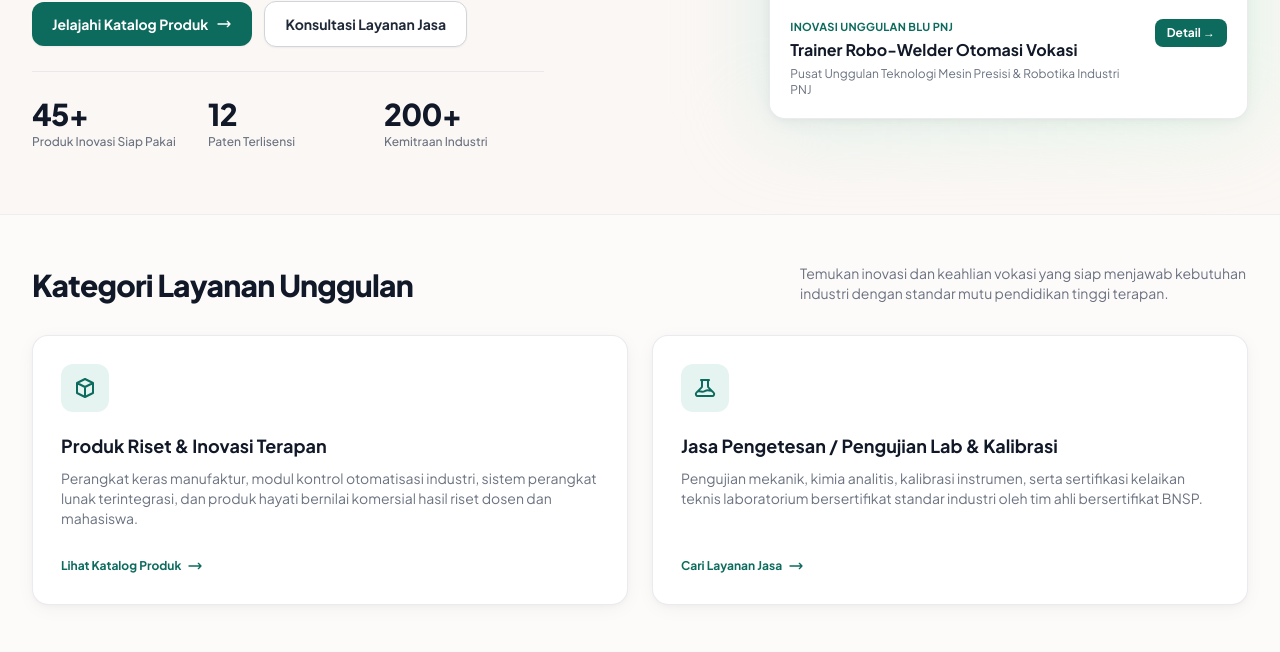
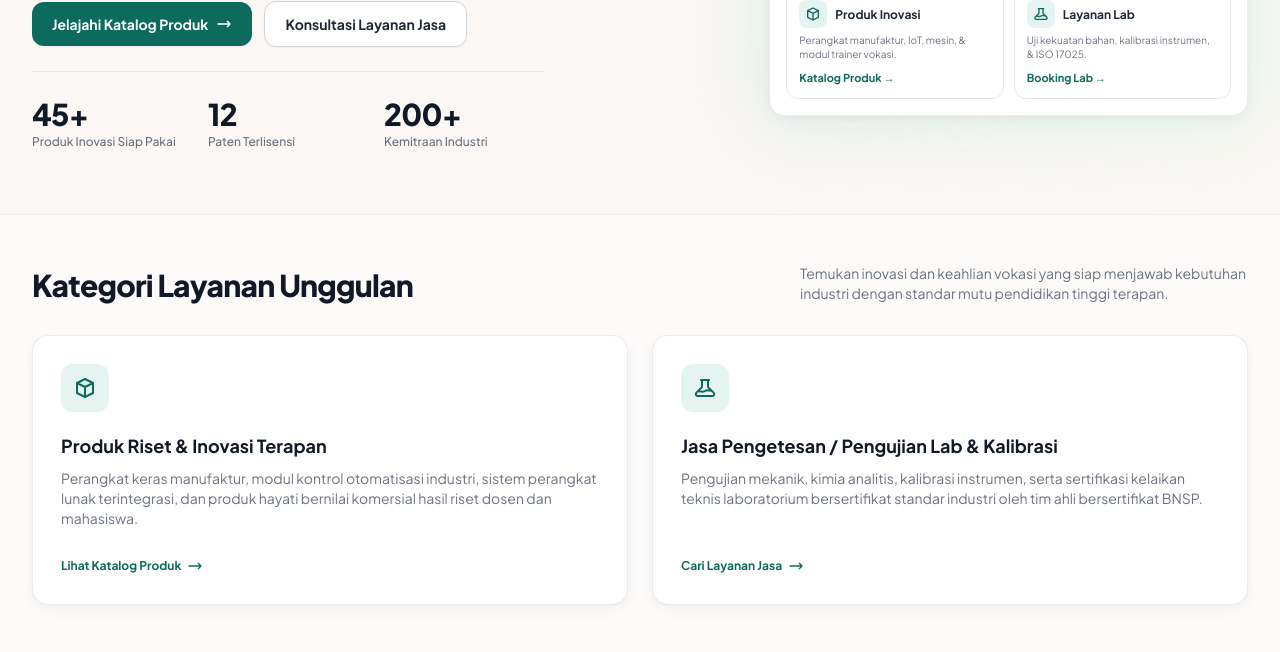
Before and after one commit to pompomv/pnj-prime, a Laravel app: template resources/views/home.blade.php in a window 1280 px wide. Shown: the part 466-1118 px from the top of the page. Run offline with Laravel 12, Linux system fonts and the light colour scheme; the template is opened without the code that fills it: most values are stand-ins (such as "Sample title", 1, 10 or a date in 2020); some libraries are stand-ins or nearby versions.

Commit message:
feat(home): replace single product hero card with dual quick-access showcase card for products and lab services

```diff
--- a/resources/views/home.blade.php
+++ b/resources/views/home.blade.php
@@ -203,7 +203,7 @@
 
                 </div>
 
-                {{-- Right Column: Featured Visual Card --}}
+                {{-- Right Column: Dual Quick-Access Showcase Card --}}
                 <div class="lg:col-span-5 relative">
                     <div class="relative mx-auto max-w-md lg:max-w-none">
                         {{-- Background decorative blur --}}
@@ -212,30 +212,56 @@
                         {{-- Card container --}}
                         <div class="bg-white rounded-2xl overflow-hidden card-shadow border border-gray-200/80 group">
                             {{-- Image Container --}}
-                            <div class="relative h-64 sm:h-72 w-full overflow-hidden bg-gray-100">
+                            <div class="relative h-56 sm:h-64 w-full overflow-hidden bg-gray-100">
                                 <img
                                     src="https://images.unsplash.com/photo-1581092160607-ee22621dd758?auto=format&fit=crop&w=800&q=80"
-                                    alt="Pusat Riset Mesin Presisi PNJ"
+                                    alt="Pusat Riset Terapan & Laboratorium Terpadu PNJ"
                                     class="w-full h-full object-cover group-hover:scale-105 transition-transform duration-500"
                                 >
-                                <div class="absolute inset-0 bg-gradient-to-t from-black/70 via-black/20 to-transparent"></div>
-                                <div class="absolute top-3 left-3 bg-white/90 backdrop-blur-md px-3 py-1 rounded-full text-[10px] font-extrabold text-teal-800 tracking-wide uppercase">
-                                    Fasilitas Lab Terakreditasi
+                                <div class="absolute inset-0 bg-gradient-to-t from-black/80 via-black/30 to-transparent"></div>
+                                <div class="absolute top-3 left-3 bg-white/95 backdrop-blur-md px-3 py-1 rounded-full text-[10px] font-extrabold text-teal-800 tracking-wide uppercase flex items-center gap-1.5 shadow-sm">
+                                    <span class="w-1.5 h-1.5 rounded-full bg-emerald-500 animate-pulse"></span>
+                                    Portal Layanan Resmi BLU PNJ
+                                </div>
+                                <div class="absolute bottom-3 left-4 right-4 text-white">
+                                    <div class="text-[10px] font-semibold text-teal-200 uppercase tracking-wider">Ekosistem Riset Vokasi</div>
+                                    <h3 class="text-base sm:text-lg font-bold leading-tight mt-0.5">Solusi Teknologi &amp; Pengujian Industri Terpadu</h3>
                                 </div>
                             </div>
 
-                            {{-- Pinned Info Card at Bottom --}}
-                            <div class="p-5 bg-white">
-                                <div class="flex items-start justify-between gap-3">
-                                    <div>
-                                        <div class="text-[11px] font-bold text-teal-primary tracking-wide uppercase">Inovasi Unggulan BLU PNJ</div>
-                                        <h3 class="text-base font-bold text-gray-900 mt-0.5">Trainer Robo-Welder Otomasi Vokasi</h3>
-                                        <p class="text-xs text-gray-500 mt-1">Pusat Unggulan Teknologi Mesin Presisi &amp; Robotika Industri PNJ</p>
+                            {{-- Dual Quick-Access Mini Actions --}}
+                            <div class="p-4 bg-white grid grid-cols-2 gap-2.5 border-t border-gray-100">
+                                {{-- Option 1: Produk Inovasi --}}
+                                <a href="{{ route('katalog.produk') }}" class="p-3 rounded-xl border border-gray-200 hover:border-teal-primary hover:bg-teal-50/50 transition group/item flex flex-col justify-between">
+                                    <div class="flex items-center gap-2 mb-1.5">
+                                        <div class="w-7 h-7 rounded-lg flex items-center justify-center shrink-0" style="background-color: #E6F4F1;">
+                                            <svg class="w-4 h-4 text-teal-primary" fill="none" viewBox="0 0 24 24" stroke="currentColor" stroke-width="2">
+                                                <path stroke-linecap="round" stroke-linejoin="round" d="M20 7l-8-4-8 4m16 0l-8 4m8-4v10l-8 4m0-10L4 7m8 4v10M4 7v10l8 4"/>
+                                            </svg>
+                                        </div>
+                                        <span class="text-xs font-bold text-gray-800 group-hover/item:text-teal-primary leading-tight">Produk Inovasi</span>
                                     </div>
-                                    <a href="{{ route('marketplace.index') }}" class="shrink-0 px-3 py-1.5 rounded-lg text-xs font-bold text-white bg-teal-primary hover:bg-teal-800 transition">
-                                        Detail &rarr;
-                                    </a>
-                                </div>
+                                    <p class="text-[10px] text-gray-500 leading-snug line-clamp-2 mb-2">Perangkat manufaktur, IoT, mesin, &amp; modul trainer vokasi.</p>
+                                    <div class="text-[11px] font-bold text-teal-primary flex items-center gap-1">
+                                        Katalog Produk &rarr;
+                                    </div>
+                                </a>
+
+                                {{-- Option 2: Layanan Lab --}}
+                                <a href="{{ route('katalog.lab') }}" class="p-3 rounded-xl border border-gray-200 hover:border-teal-primary hover:bg-teal-50/50 transition group/item flex flex-col justify-between">
+                                    <div class="flex items-center gap-2 mb-1.5">
+                                        <div class="w-7 h-7 rounded-lg flex items-center justify-center shrink-0" style="background-color: #E6F4F1;">
+                                            <svg class="w-4 h-4 text-teal-primary" fill="none" viewBox="0 0 24 24" stroke="currentColor" stroke-width="2">
+                                                <path stroke-linecap="round" stroke-linejoin="round" d="M19.428 15.428a2 2 0 00-1.022-.547l-2.387-.477a6 6 0 00-3.86.517l-.318.158a6 6 0 01-3.86.517L6.05 15.21a2 2 0 00-1.806.547M8 4h8l-1 1v5.172a2 2 0 00.586 1.414l5 5c1.26 1.26.367 3.414-1.415 3.414H4.828c-1.782 0-2.674-2.154-1.414-3.414l5-5A2 2 0 009 10.172V5L8 4z"/>
+                                            </svg>
+                                        </div>
+                                        <span class="text-xs font-bold text-gray-800 group-hover/item:text-teal-primary leading-tight">Layanan Lab</span>
+                                    </div>
+                                    <p class="text-[10px] text-gray-500 leading-snug line-clamp-2 mb-2">Uji kekuatan bahan, kalibrasi instrumen, &amp; ISO 17025.</p>
+                                    <div class="text-[11px] font-bold text-teal-primary flex items-center gap-1">
+                                        Booking Lab &rarr;
+                                    </div>
+                                </a>
                             </div>
                         </div>
 
```
